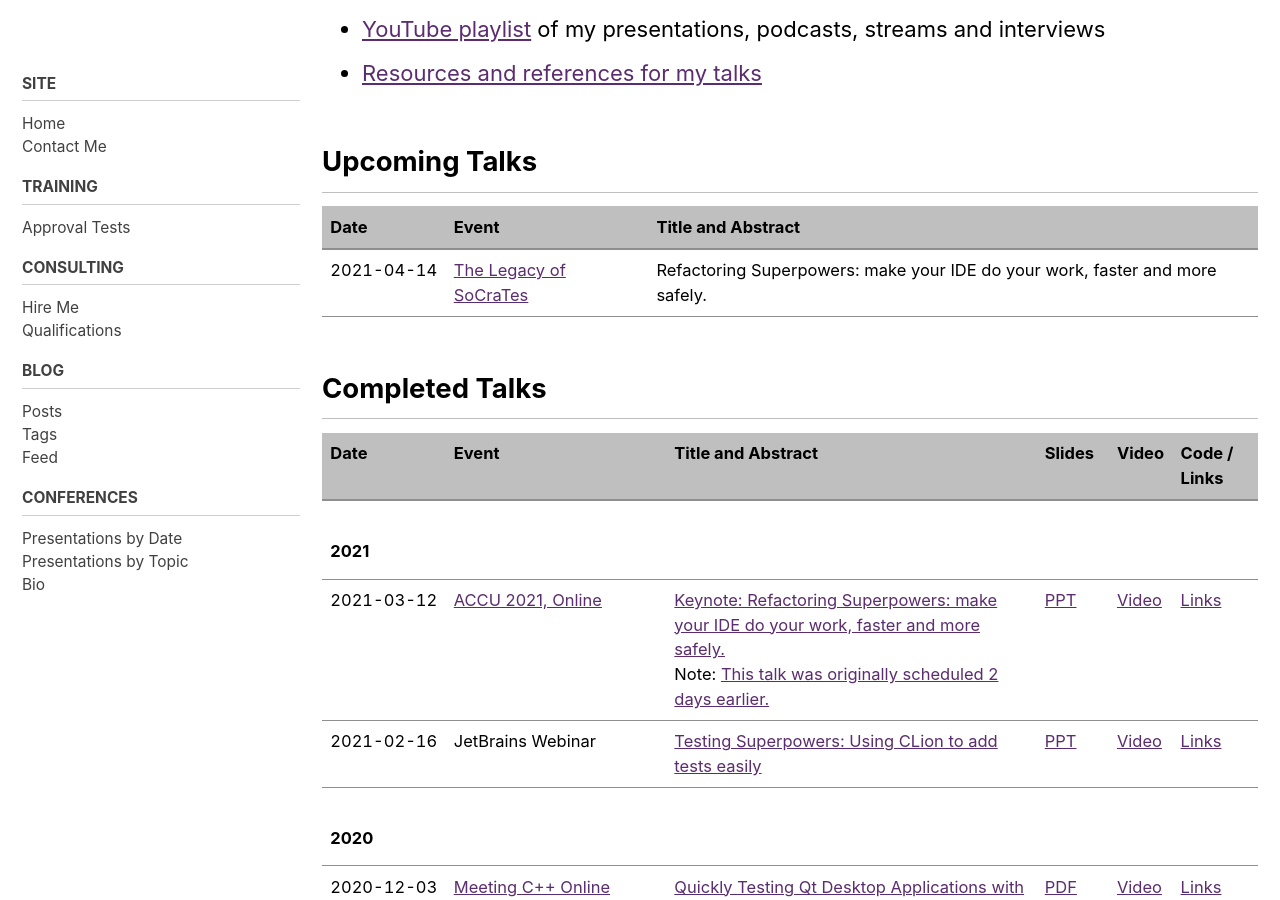
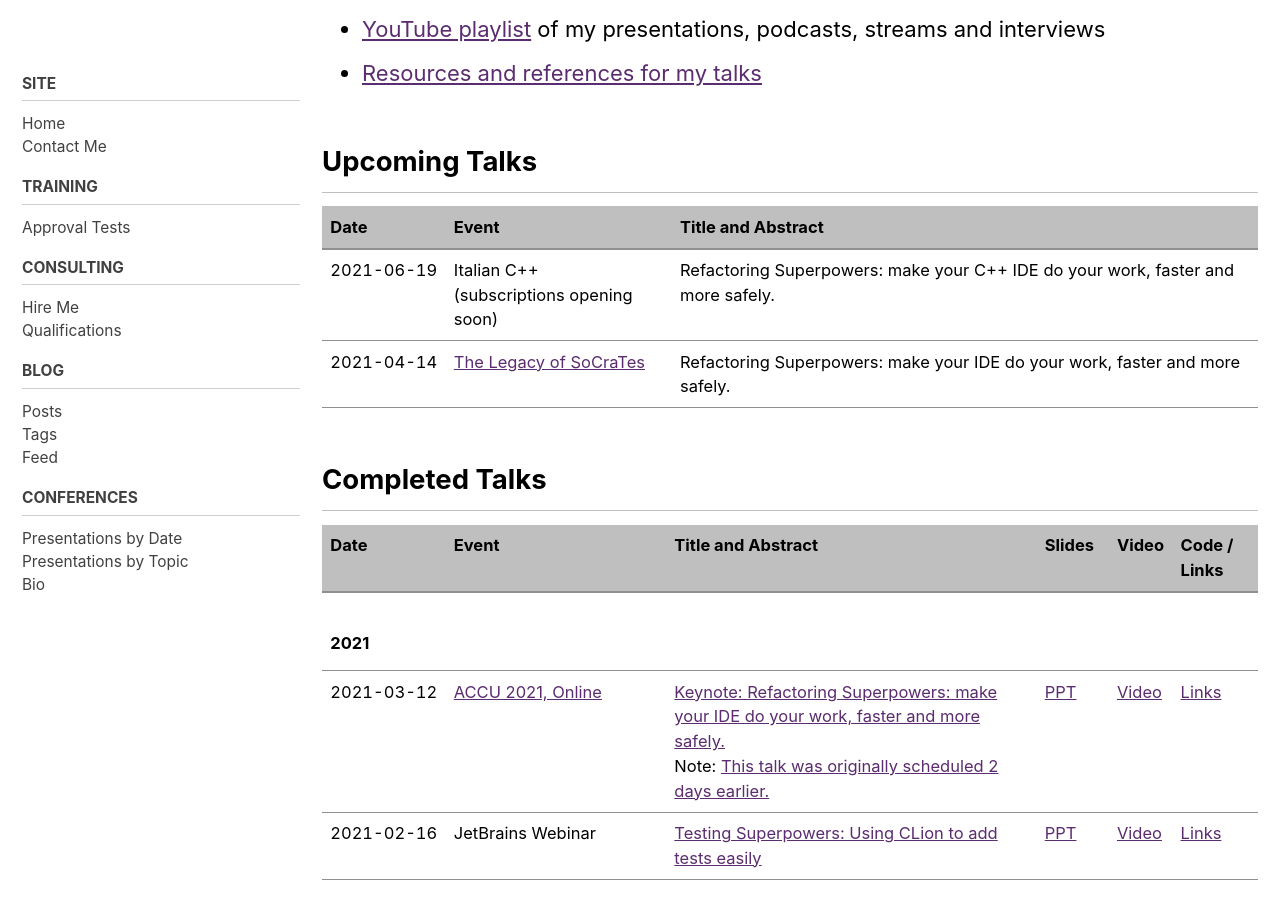
Before and after one commit to claremacrae/claremacrae.github.io, a Jekyll site: the page built from conferences/presentations.md, in a window 1280 px wide and 900 px high, scrolled down 720 px. Built offline with Jekyll 4.4.1, drawn with Linux system fonts in a browser that asks for light colours; cached includes are drawn as plain includes; nearby versions of some CDN libraries.

Commit message:
Add Italian C++ talk

```diff
--- a/_data/presentations.yml
+++ b/_data/presentations.yml
@@ -1,3 +1,20 @@
+- date: 2021-06-19
+  upcoming: true
+  event:
+    name: Italian C++<br>(subscriptions opening soon)
+    url:
+  category: "Refactoring Superpowers: Work faster and more safely"
+  talk:
+    name: "Refactoring Superpowers: make your C++ IDE do your work, faster and more safely."
+    url:
+  slides:
+    pdf_url:
+    ppt_url:
+  video:
+    url:
+  links:
+    url: https://github.com/claremacrae/talks/blob/main/Refactoring_Superpowers.md#top
+
 - date: 2021-04-14
   upcoming: true
   event:
```
